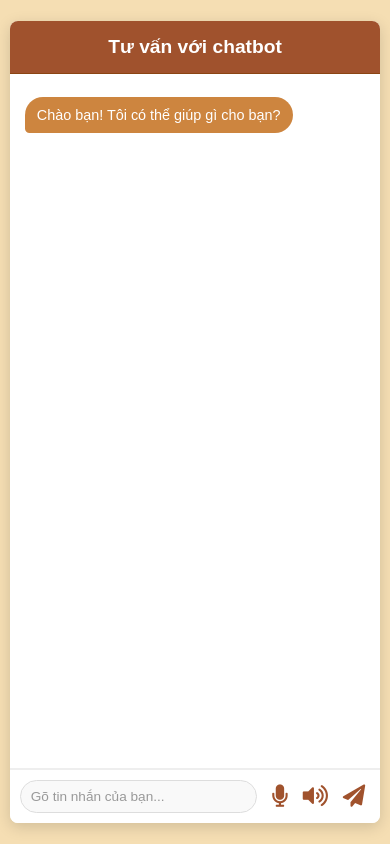
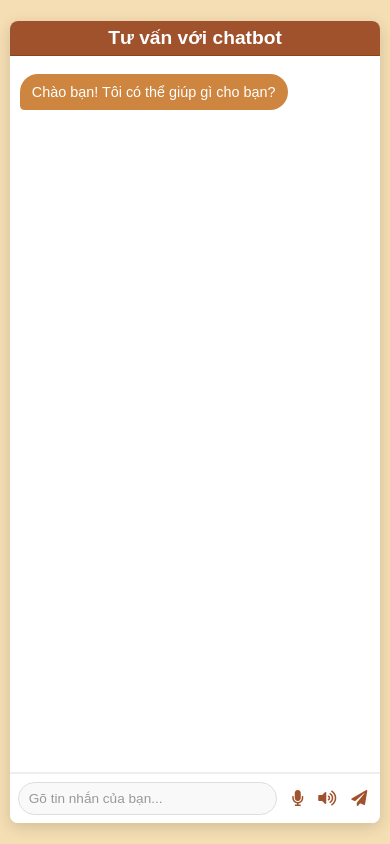
Before and after one commit to phong2803/my-ai-chatbot, a website: page frontend/index.html in a window 390 px wide. Drawn offline with Linux system fonts and the light colour scheme.

Commit message:
Final CSS adjustments: Tighter layout and fixed mobile height

```diff
--- a/frontend/styles.css
+++ b/frontend/styles.css
@@ -31,19 +31,19 @@ html, body {
 h1 {
     background: #A0522D; /* Màu nâu Sienna cho header */
     color: white;
-    padding: 15px; /* Tăng padding */
+    padding: 10px; /* ✅ ĐIỀU CHỈNH: Giảm padding cho desktop */
     text-align: center;
     margin: 0;
-    font-size: 1.8em; /* Tăng kích thước chữ */
-    border-bottom: 1px solid #8B4513; /* Đường viền dưới nâu đậm hơn */
+    font-size: 1.8em;
+    border-bottom: 1px solid #8B4513;
 }
 
 /* Chat window styling */
 .chat-window {
-    padding: 15px; /* Tăng padding */
+    padding: 10px; /* ✅ ĐIỀU CHỈNH: Giảm padding cho desktop */
     flex-grow: 1; /* Cho phép nó mở rộng hết không gian còn lại */
     overflow-y: auto;
-    border-bottom: 1px solid #eee; /* Giữ đường viền nhạt */
+    border-bottom: 1px solid #eee;
     display: flex;
     flex-direction: column;
     min-height: 0; /* RẤT QUAN TRỌNG trong Flexbox để item có thể co/giãn */
@@ -80,7 +80,7 @@ h1 {
 .chat-input {
     display: flex;
     border-top: 1px solid #eee;
-    padding: 10px;
+    padding: 8px; /* ✅ ĐIỀU CHỈNH: Giảm padding cho desktop */
     align-items: center;
     background-color: white; /* Đảm bảo nền trắng */
 }
@@ -207,7 +207,7 @@ h1 {
     .chat-container {
         /* ĐIỀU CHỈNH: Không còn 100vw/100vh nữa, thu nhỏ lại một chút */
         width: 95vw;   /* Chiếm 95% chiều rộng viewport */
-        height: 80vh;  /* Chiếm 90% chiều cao viewport */
+        height: 75vh;  /* ✅ ĐÃ ĐIỀU CHỈNH: Chiều cao chatbot trên mobile */
 
         max-width: none; /* Bỏ giới hạn max-width trên di động */
         max-height: none; /* Bỏ giới hạn max-height trên di động */
@@ -218,12 +218,12 @@ h1 {
 
     /* Giữ các điều chỉnh padding và font-size khác cho di động */
     h1 {
-        padding: 12px;
+        padding: 8px; /* ✅ ĐIỀU CHỈNH: Giảm padding cho mobile */
         font-size: 1.4em;
     }
 
     .chat-window {
-        padding: 8px;
+        padding: 5px; /* ✅ ĐIỀU CHỈNH: Giảm padding cho mobile */
     }
 
     .chat-message {
@@ -234,10 +234,11 @@ h1 {
     }
 
     .chat-input {
-        padding: 6px;
+        padding: 5px; /* ✅ ĐIỀU CHỈNH: Giảm padding cho mobile */
     }
 
     .chat-input input {
+        flex-grow: 1;
         padding: 10px 12px;
         font-size: 0.9em;
         margin-right: 5px;
@@ -253,6 +254,7 @@ h1 {
 @media (max-width: 480px) {
     h1 {
         font-size: 1.2em;
+        padding: 6px; /* ✅ ĐIỀU CHỈNH: Giảm padding cho điện thoại cỡ nhỏ */
     }
 
     .chat-message {
@@ -267,4 +269,6 @@ h1 {
 
     .chat-input button {
         padding: 5px;
-        font-size:
+        font-size: 1em; /* ✅ ĐÃ HOÀN THIỆN: Khắc phục lỗi thiếu giá trị */
+    }
+}
```
